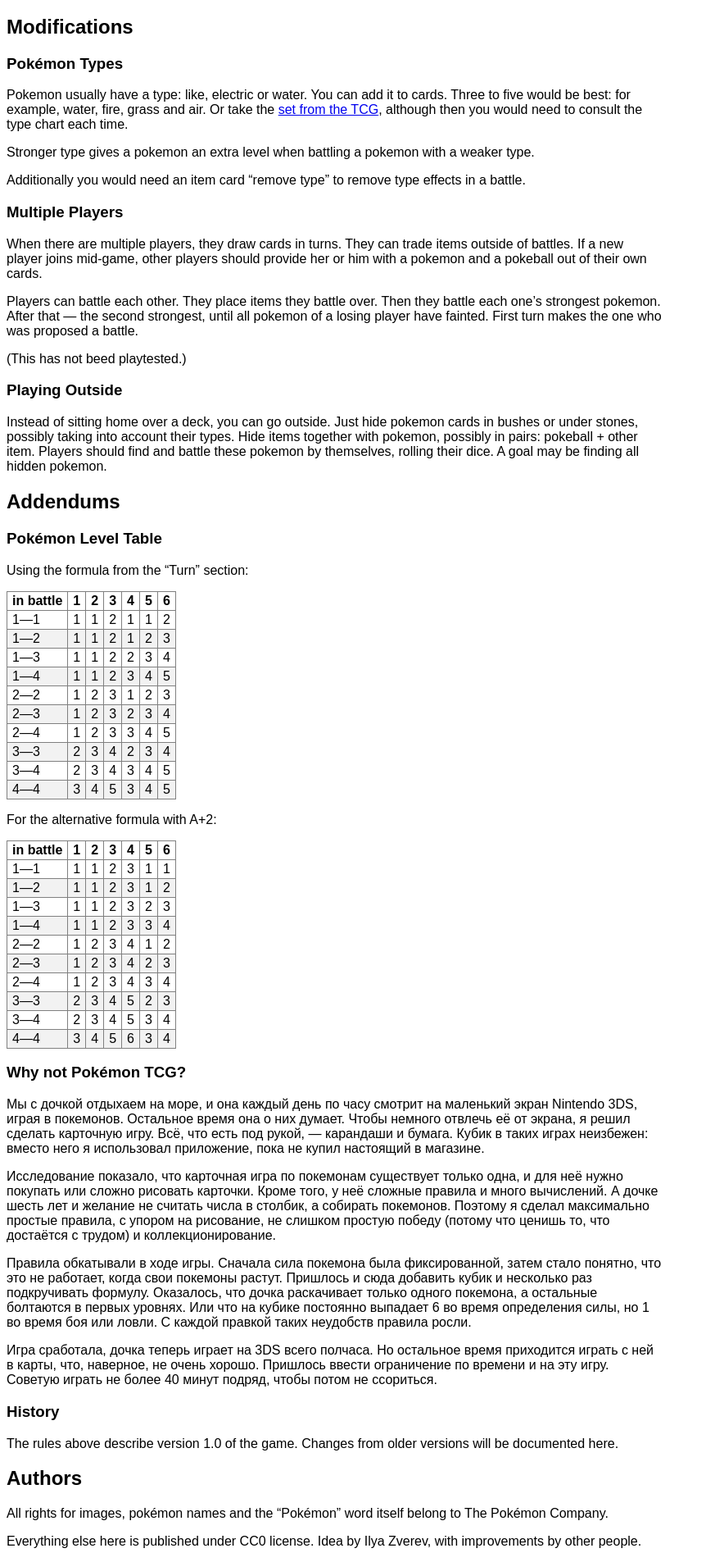
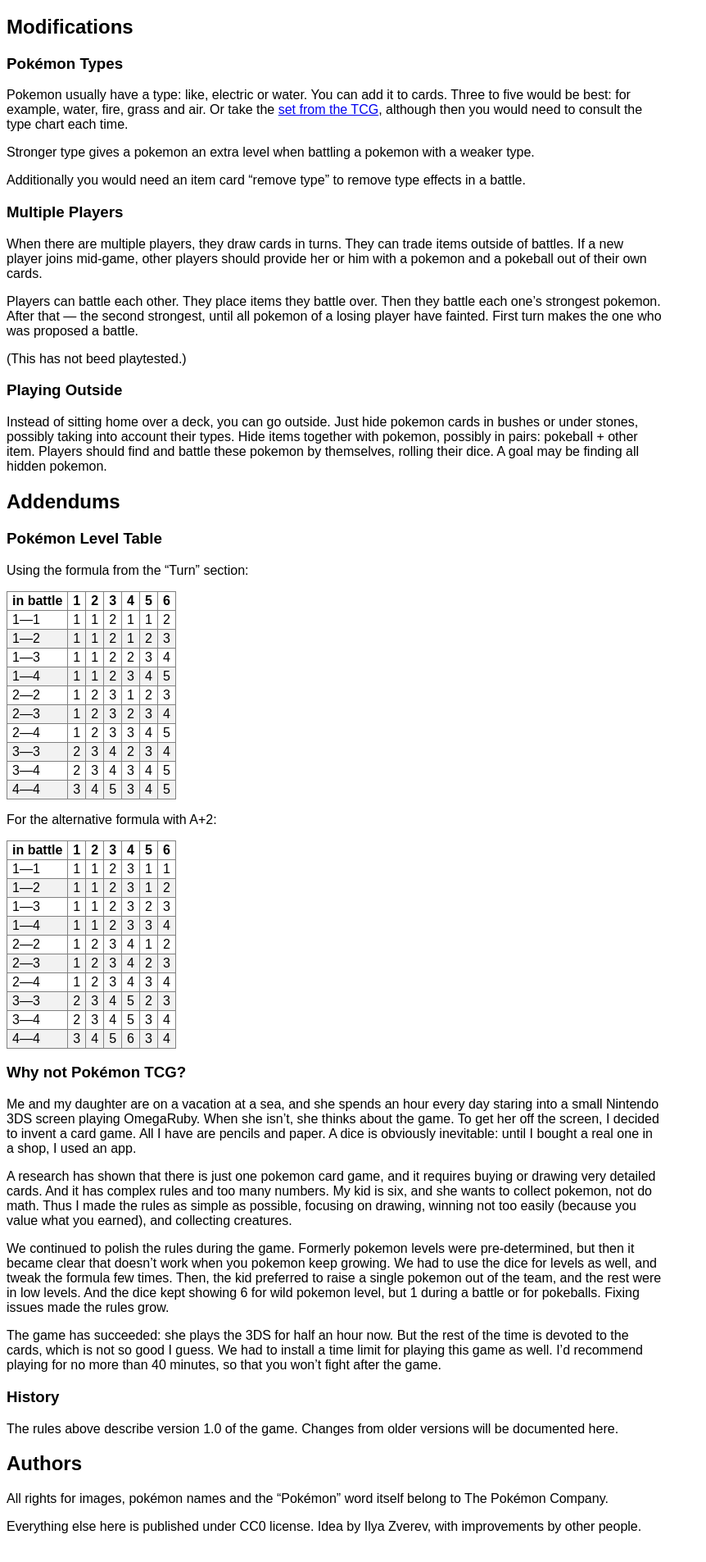
Before and after one commit to Zverik/pokemoncg, a Jekyll site: the page built from en.md, in a window 1280 px wide. Shown: the part 4399-6304 px from the top of the page at 82% size, without its empty margins (0-862 px from the left). Built offline with Jekyll 4.4.1, drawn with Linux system fonts in a browser that asks for light colours.

Commit message:
Finish English translation and update styles for the front page

```diff
--- a/en.md
+++ b/en.md
@@ -228,26 +228,28 @@
 
 ### Why not Pokémon TCG?
 
-Мы с дочкой отдыхаем на море, и она каждый день по часу смотрит на маленький экран Nintendo 3DS,
-играя в покемонов. Остальное время она о них думает. Чтобы немного отвлечь её от экрана, я решил
-сделать карточную игру. Всё, что есть под рукой, — карандаши и бумага. Кубик в таких играх
-неизбежен: вместо него я использовал приложение, пока не купил настоящий в магазине.
+Me and my daughter are on a vacation at a sea, and she spends an hour every day staring
+into a small Nintendo 3DS screen playing OmegaRuby. When she isn't, she thinks about the game.
+To get her off the screen, I decided to invent a card game. All I have are pencils and paper.
+A dice is obviously inevitable: until I bought a real one in a shop, I used an app.
 
-Исследование показало, что карточная игра по покемонам существует только одна, и для неё нужно
-покупать или сложно рисовать карточки. Кроме того, у неё сложные правила и много вычислений.
-А дочке шесть лет и желание не считать числа в столбик, а собирать покемонов. Поэтому я сделал
-максимально простые правила, с упором на рисование, не слишком простую победу (потому что
-ценишь то, что достаётся с трудом) и коллекционирование.
+A research has shown that there is just one pokemon card game, and it requires buying or
+drawing very detailed cards. And it has complex rules and too many numbers. My kid is six,
+and she wants to collect pokemon, not do math. Thus I made the rules as simple as possible,
+focusing on drawing, winning not too easily (because you value what you earned), and
+collecting creatures.
 
-Правила обкатывали в ходе игры. Сначала сила покемона была фиксированной, затем стало понятно,
-что это не работает, когда свои покемоны растут. Пришлось и сюда добавить кубик и несколько
-раз подкручивать формулу. Оказалось, что дочка раскачивает только одного покемона, а остальные
-болтаются в первых уровнях. Или что на кубике постоянно выпадает 6 во время определения силы,
-но 1 во время боя или ловли. С каждой правкой таких неудобств правила росли.
+We continued to polish the rules during the game. Formerly pokemon levels were pre-determined,
+but then it became clear that doesn't work when you pokemon keep growing. We had to use
+the dice for levels as well, and tweak the formula few times. Then, the kid preferred
+to raise a single pokemon out of the team, and the rest were in low levels. And the dice
+kept showing 6 for wild pokemon level, but 1 during a battle or for pokeballs. Fixing
+issues made the rules grow.
 
-Игра сработала, дочка теперь играет на 3DS всего полчаса. Но остальное время приходится играть
-с ней в карты, что, наверное, не очень хорошо. Пришлось ввести ограничение по времени и на эту игру.
-Советую играть не более 40 минут подряд, чтобы потом не ссориться.
+The game has succeeded: she plays the 3DS for half an hour now. But the rest of the time
+is devoted to the cards, which is not so good I guess. We had to install a time limit
+for playing this game as well. I'd recommend playing for no more than 40 minutes, so that
+you won't fight after the game.
 
 ### History
 
--- a/style.css
+++ b/style.css
@@ -26,3 +26,26 @@
 .index {
   text-align: center;
 }
+
+.index p {
+  margin: 10px 0 35px;
+}
+
+.index ul {
+  list-style: none;
+  padding: 0;
+}
+
+.index li {
+  margin: 10px;
+  display: inline;
+}
+
+.index li a {
+  border-radius: 10px;
+  background: #ffffda;
+  padding: 10px 20px;
+  color: darkblue;
+  font-size: 20px;
+  border: 1px solid yellow;
+}
```
